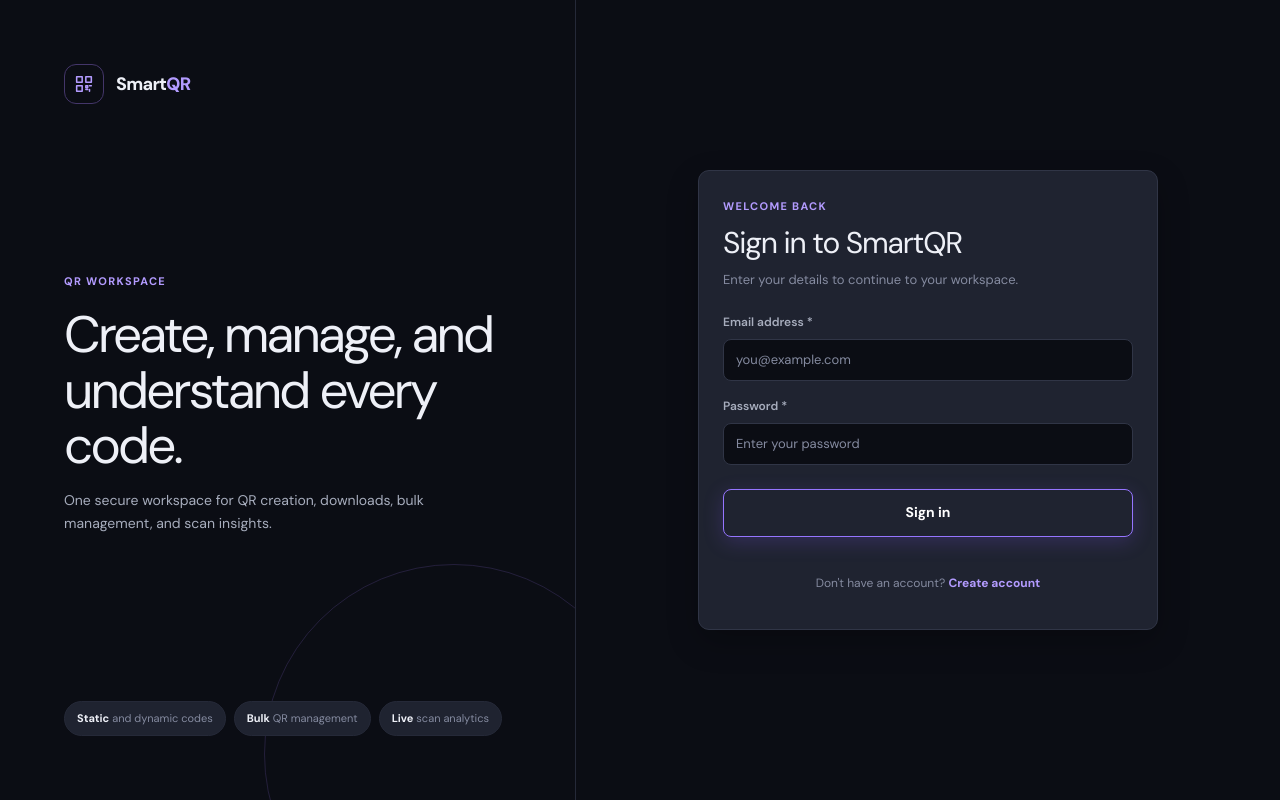
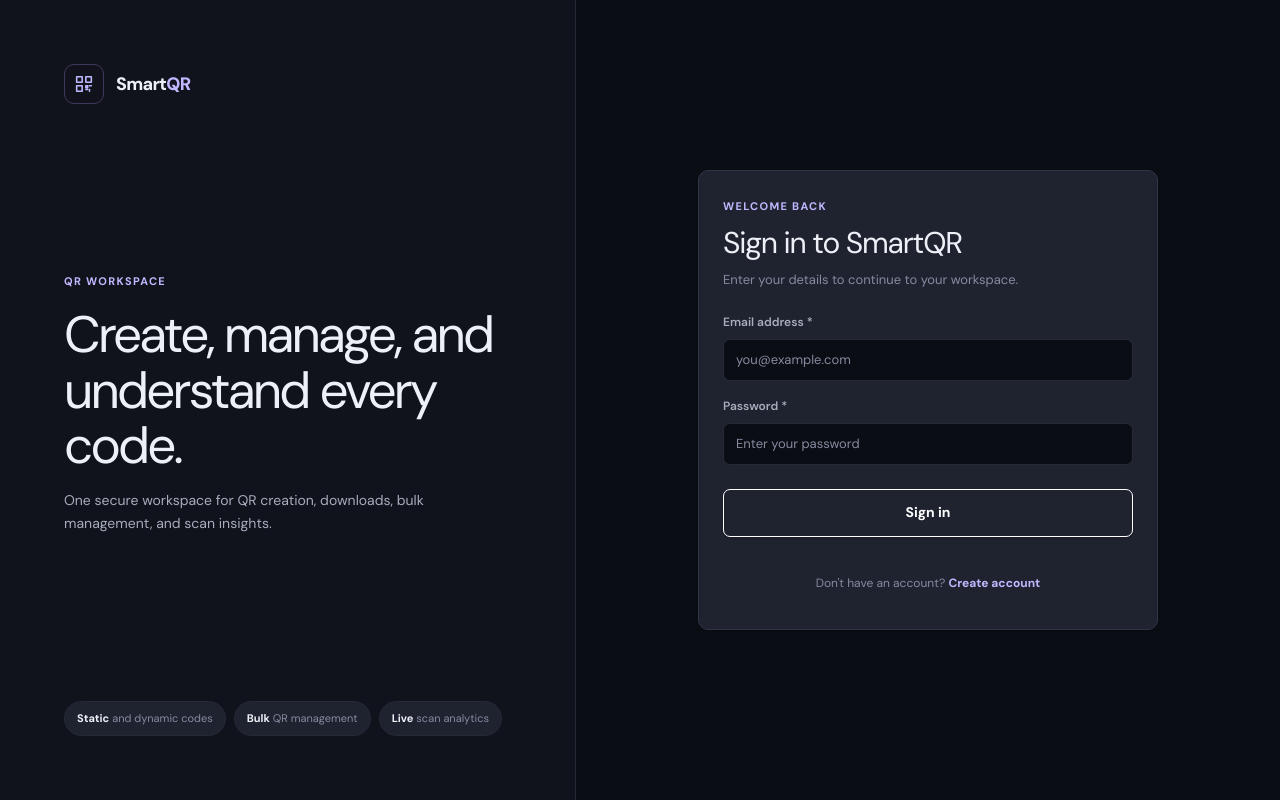
Before and after one commit to Shivaprada-upadya/SmartQR, a React app in the folder frontend/: page / in a window 1280 px wide. Built offline with nearby package versions, Linux system fonts and the light colour scheme; no server answers; the HTML template or start-up script is replaced by a standard one.

Commit message:
feat(ui): refine shared dark SaaS foundation

```diff
--- a/frontend/src/App.css
+++ b/frontend/src/App.css
@@ -20,24 +20,11 @@
   overflow: hidden;
   padding: clamp(var(--space-6), 6vw, var(--space-16));
   border-right: 1px solid var(--border);
-  background:
-    radial-gradient(circle at 20% 18%, var(--color-brand-surface) 0, transparent 32%),
-    linear-gradient(145deg, var(--color-sidebar), var(--color-background));
+  background: var(--color-sidebar);
 }
 
 .auth-brand-panel::after {
-  position: absolute;
-  right: -12%;
-  bottom: -18%;
-  width: 380px;
-  height: 380px;
-  border: 1px solid var(--color-brand-border);
-  border-radius: 50%;
-  opacity: 0.45;
-  content: '';
-  box-shadow:
-    0 0 0 48px var(--color-brand-surface-subtle),
-    0 0 0 96px var(--color-brand-surface-subtle);
+  display: none;
 }
 
 .auth-brand,
@@ -1710,8 +1697,8 @@ tbody tr:last-child td {
   width: 8px;
   height: 8px;
   border-radius: var(--radius-pill);
-  background: var(--color-brand-light);
-  box-shadow: 0 0 12px var(--color-brand);
+  background: var(--color-brand);
+  box-shadow: none;
 }
 
 .analytics-chart-state {
@@ -1788,7 +1775,7 @@ tbody tr:last-child td {
 .breakdown-fill {
   height: 100%;
   border-radius: inherit;
-  background: linear-gradient(90deg, var(--color-brand), var(--color-brand-light));
+  background: var(--color-brand);
 }
 
 .breakdown-item small {
--- a/frontend/src/components/ui/ui.css
+++ b/frontend/src/components/ui/ui.css
@@ -20,7 +20,7 @@
 }
 
 .ui-button:hover:not(:disabled) {
-  transform: translateY(-1px);
+  transform: none;
 }
 
 .ui-button:disabled {
@@ -29,17 +29,15 @@
 }
 
 .ui-button--primary {
-  border-color: var(--color-brand);
-  background: linear-gradient(
-    120deg,
-    var(--color-brand),
-    var(--color-brand-strong)
-  );
+  border-color: var(--color-brand-strong);
+  background: var(--color-brand-strong);
   color: white;
   box-shadow: var(--shadow-brand);
 }
 
 .ui-button--primary:hover:not(:disabled) {
+  border-color: var(--color-brand);
+  background: var(--color-brand);
   box-shadow: var(--shadow-brand-hover);
 }
 
@@ -112,7 +110,7 @@
   width: 100%;
   min-height: var(--control-height-md);
   padding: 0 var(--space-3);
-  border: 1px solid var(--color-border-strong);
+  border: 1px solid var(--color-border);
   border-radius: var(--radius-control);
   background: var(--color-background);
   color: var(--color-text-primary);
@@ -174,7 +172,7 @@
 .ui-card--raised {
   border-color: var(--color-border-strong);
   background: var(--color-surface-raised);
-  box-shadow: var(--shadow-floating);
+  box-shadow: var(--shadow-card);
 }
 
 .ui-card--subtle {
--- a/frontend/src/index.css
+++ b/frontend/src/index.css
@@ -19,15 +19,15 @@
   --color-text-muted: #858ba0;
   --color-text-inverse: #0b0d14;
 
-  --color-brand: #9575ff;
-  --color-brand-strong: #704bd5;
-  --color-brand-bright: #a78bfa;
-  --color-brand-light: #b39bff;
-  --color-brand-surface: #30264a;
-  --color-brand-surface-hover: #9575ff2e;
-  --color-brand-border: #44366a;
-  --color-brand-outline: #9575ff4d;
-  --color-brand-surface-subtle: #9575ff14;
+  --color-brand: #8f7cff;
+  --color-brand-strong: #7662d8;
+  --color-brand-bright: #a79aff;
+  --color-brand-light: #c1b8ff;
+  --color-brand-surface: #292342;
+  --color-brand-surface-hover: #8f7cff24;
+  --color-brand-border: #40375f;
+  --color-brand-outline: #8f7cff4d;
+  --color-brand-surface-subtle: #8f7cff12;
 
   --color-info: #71b6ff;
   --color-info-text: #9bbcff;
@@ -84,10 +84,10 @@
   --space-16: 4rem;
 
   --radius-sm: 0.375rem;
-  --radius-control: 0.5rem;
-  --radius-md: 0.75rem;
-  --radius-card: 0.6875rem;
-  --radius-dialog: 0.875rem;
+  --radius-control: 0.4375rem;
+  --radius-md: 0.625rem;
+  --radius-card: 0.625rem;
+  --radius-dialog: 0.75rem;
   --radius-pill: 9999px;
 
   --font-size-micro: 0.6875rem;
@@ -115,11 +115,11 @@
   --focus-ring-offset: 2px;
 
   --shadow-xs: 0 1px 2px rgb(0 0 0 / 12%);
-  --shadow-brand: 0 5px 20px #865cff35;
-  --shadow-brand-hover: 0 6px 20px #8055ed35;
-  --shadow-card: 0 1px 2px rgb(0 0 0 / 16%);
-  --shadow-floating: 0 12px 32px rgb(0 0 0 / 24%);
-  --shadow-dialog: 0 20px 60px rgb(0 0 0 / 40%);
+  --shadow-brand: 0 1px 2px rgb(0 0 0 / 18%);
+  --shadow-brand-hover: 0 3px 8px rgb(0 0 0 / 22%);
+  --shadow-card: 0 1px 2px rgb(0 0 0 / 14%);
+  --shadow-floating: 0 8px 24px rgb(0 0 0 / 20%);
+  --shadow-dialog: 0 16px 48px rgb(0 0 0 / 36%);
 
   --ease-standard: cubic-bezier(0.2, 0, 0, 1);
   --transition-fast: 150ms var(--ease-standard);
```
